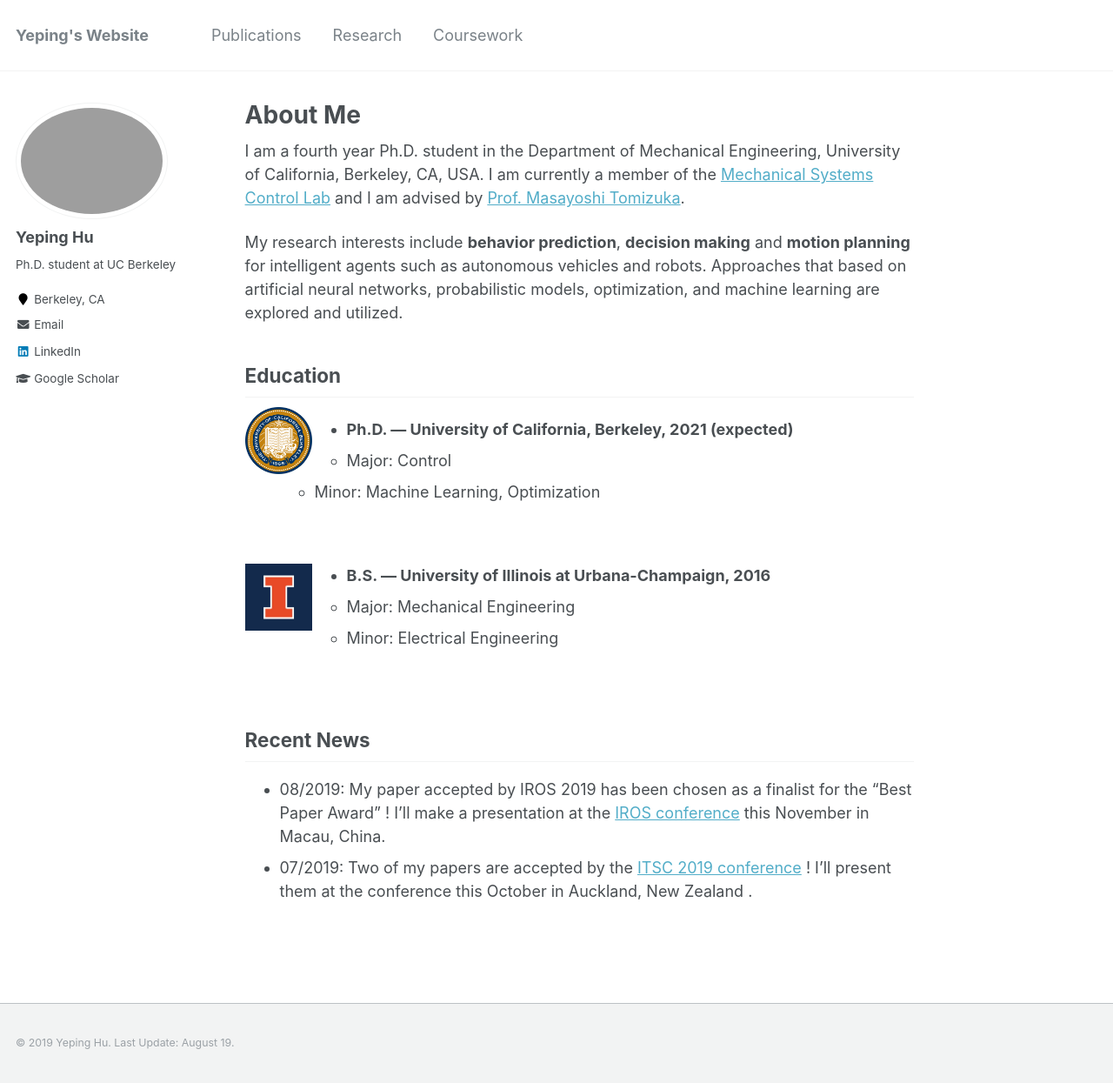
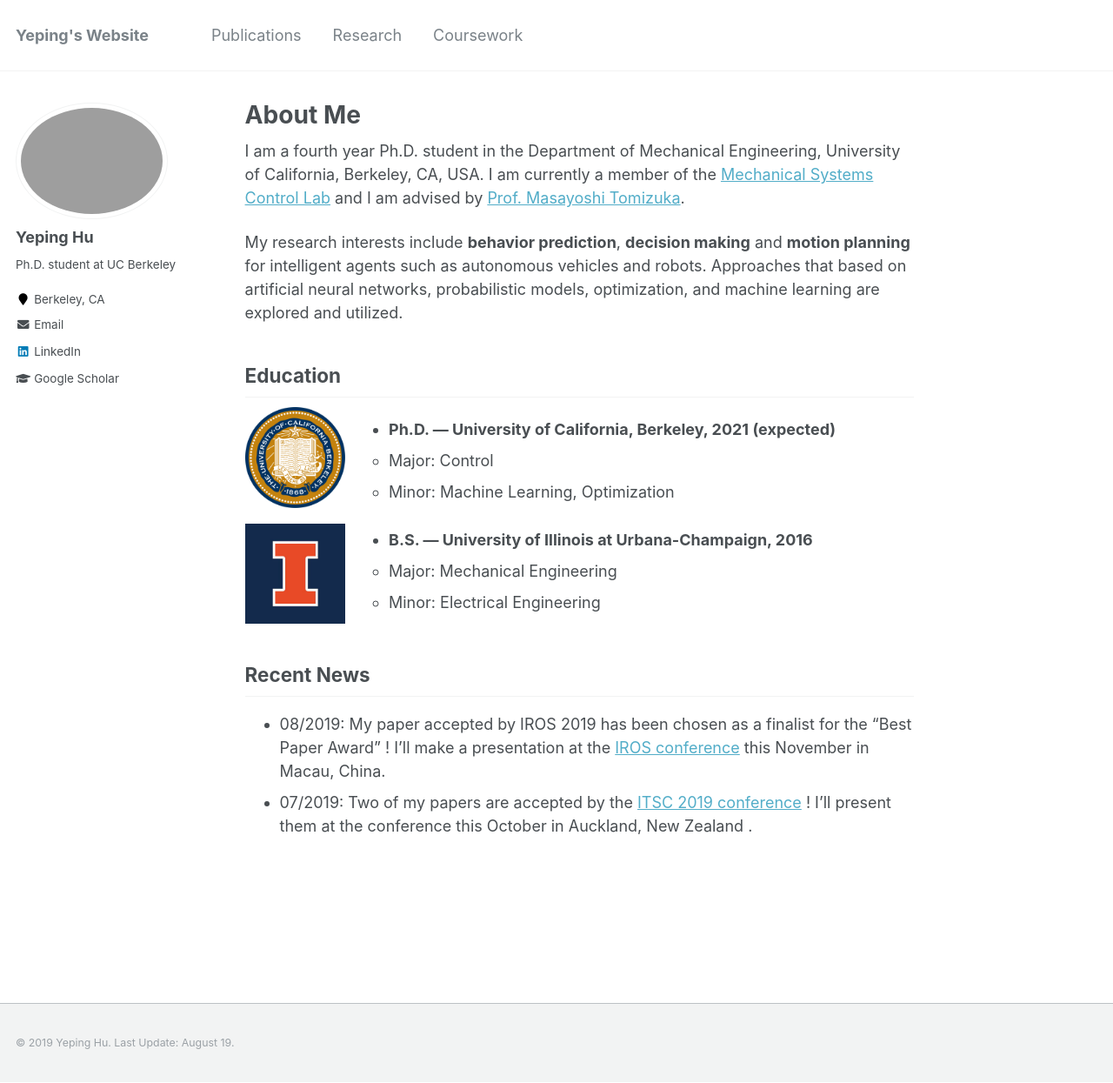
Before and after one commit to Yeping-Hu/yeping-hu.github.io, a Jekyll site: the page built from _pages/about.md, in a window 1280 px wide and 1245 px high. Shown: the whole window at 87% size. Built offline with Jekyll 4.4.1, drawn with Linux system fonts in a browser that asks for light colours.

Commit message:
change about me

```diff
--- a/_pages/about.md
+++ b/_pages/about.md
@@ -14,20 +14,16 @@ My research interests include **behavior prediction**, **decision making** and *
 
 ## Education
 
-<img style="float: left; margin-right: 40px;" src="/images/UCB.jpg" width="10%">
-
+<img style="float: left; margin-right: 50px" src="/images/UCB.jpg" width="15%">
 - **Ph.D. — University of California, Berkeley, 2021 (expected)**
   - Major: Control
   - Minor: Machine Learning, Optimization
-
 <br clear="left"/>
 
-<img style="float: left; margin-right: 40px;" src="/images/UIUC.jpg" width="10%">
-
+<img style="float: left; margin-right: 50px;" src="/images/UIUC.jpg" width="15%">
 - **B.S. — University of Illinois at Urbana-Champaign, 2016**
   - Major: Mechanical Engineering
   - Minor: Electrical Engineering
-
 <br clear="left"/>
 
 ## Recent News
```
